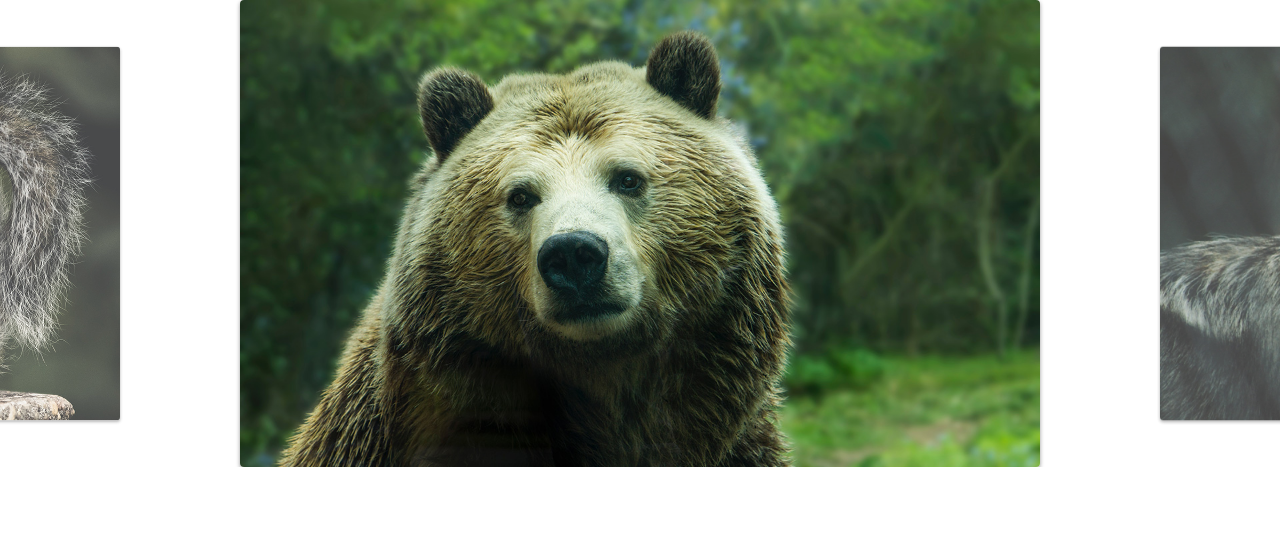
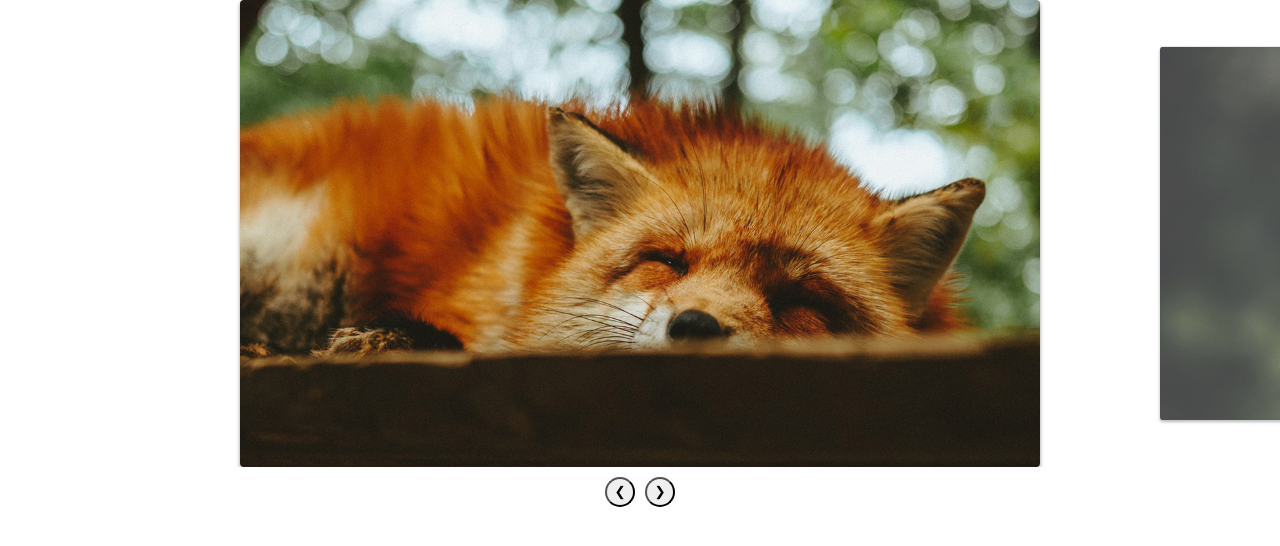
Before and after one commit to RonivalSantos/slide, a plain HTML site: page index.html in a window 1280 px wide. Drawn offline with Linux system fonts and the light colour scheme.

Commit message:
navegação prev e next finalizada

```diff
--- a/css/style.css
+++ b/css/style.css
@@ -38,3 +38,15 @@ img {
   opacity: 1;
   transform: scale(1);
 }
+.arrow-nav {
+  display: flex;
+  justify-content: center;
+  gap: 10px;
+  padding-top: 10px;
+}
+.arrow-nav button {
+  width: 30px;
+  height: 30px;
+  border-radius: 50%;
+  cursor: pointer;
+}
--- a/index.html
+++ b/index.html
@@ -19,7 +19,10 @@
       <li><img src="img/foto6.jpg" alt=""></li>
     </ul>
   </div>
-
+  <div class="arrow-nav">
+    <button class="prev">❮</button>
+    <button class="next">❯</button>
+  </div>
   <script type="module" src="js/script.js"></script>
 </body>
 
--- a/js/script.js
+++ b/js/script.js
@@ -1,6 +1,5 @@
-import Slide from "./slide.js";
+import { SlideNav } from "./slide.js";
 
-const slide = new Slide(".slide", ".slide-wrapper");
+const slide = new SlideNav(".slide", ".slide-wrapper");
 slide.init();
-
-slide.changeSlide(2)
+slide.addArrow(".prev", ".next");
--- a/js/slide.js
+++ b/js/slide.js
@@ -1,6 +1,6 @@
 import debounce from "./debounce.js";
 
-export default class slide {
+export class slide {
   constructor(slide, wrapper) {
     this.slide = document.querySelector(slide);
     this.wrapper = document.querySelector(wrapper);
@@ -57,7 +57,6 @@ export default class slide {
     } else {
       this.changeSlide(this.index.active);
     }
-    console.log(this.dist.movement);
   }
 
   addSlideEvents() {
@@ -126,6 +125,8 @@ export default class slide {
     this.onStart = this.onStart.bind(this);
     this.onMove = this.onMove.bind(this);
     this.onEnd = this.onEnd.bind(this);
+    this.activePrevSlide = this.activePrevSlide.bind(this);
+    this.activeNextSlide = this.activeNextSlide.bind(this);
     this.onResize = debounce(this.onResize.bind(this), 200);
   }
   init() {
@@ -134,6 +135,18 @@ export default class slide {
     this.addSlideEvents();
     this.slidesConfig();
     this.addResizeEvent();
+    this.changeSlide(0);
     return this;
   }
 }
+export class SlideNav extends slide {
+  addArrow(prev, next) {
+    this.prevElement = document.querySelector(prev);
+    this.nextElement = document.querySelector(next);
+    this.addArrowEvent();
+  }
+  addArrowEvent() {
+    this.prevElement.addEventListener("click", this.activePrevSlide);
+    this.nextElement.addEventListener("click", this.activeNextSlide);
+  }
+}
```
